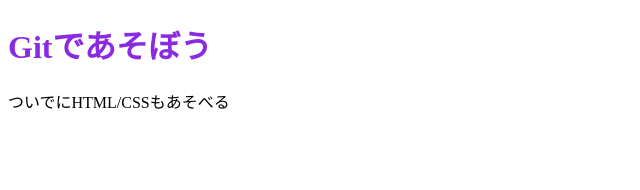
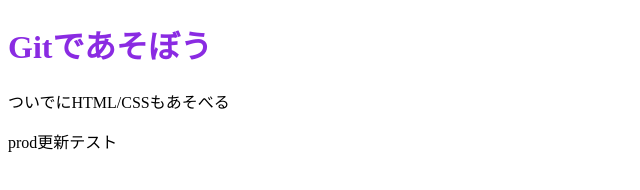
Before and after one commit to n-nikata/GitPlayGround, a plain HTML site: page index.html in a window 1280 px wide. Shown: the whole page, without its empty margins (0-640 px from the left). Drawn offline with Linux system fonts and the light colour scheme.

Commit message:
prod更新テスト用コミット

```diff
--- a/index.html
+++ b/index.html
@@ -8,5 +8,6 @@
   <body>
     <h1>Gitであそぼう</h1>
     <p>ついでにHTML/CSSもあそべる</p>
+    <p>prod更新テスト</p>
   </body>
 </html>
```
